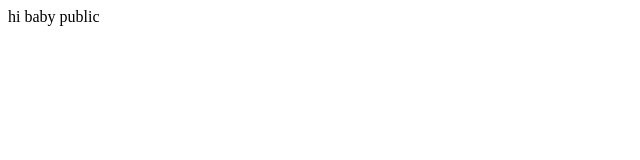
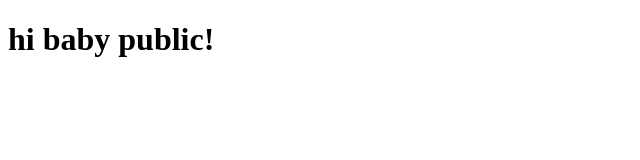
Before and after one commit to dobrobut/day3public, a plain HTML site: page index.html in a window 1280 px wide. Shown: the whole page, without its empty margins (0-640 px from the left). Drawn offline with Linux system fonts and the light colour scheme.

Commit message:
go conflict suka

```diff
--- a/index.html
+++ b/index.html
@@ -4,6 +4,6 @@
 
 </head>
 <body>
-    hi baby public
+    <h1>hi baby public!</h1>
 </body>
 </html>
```
